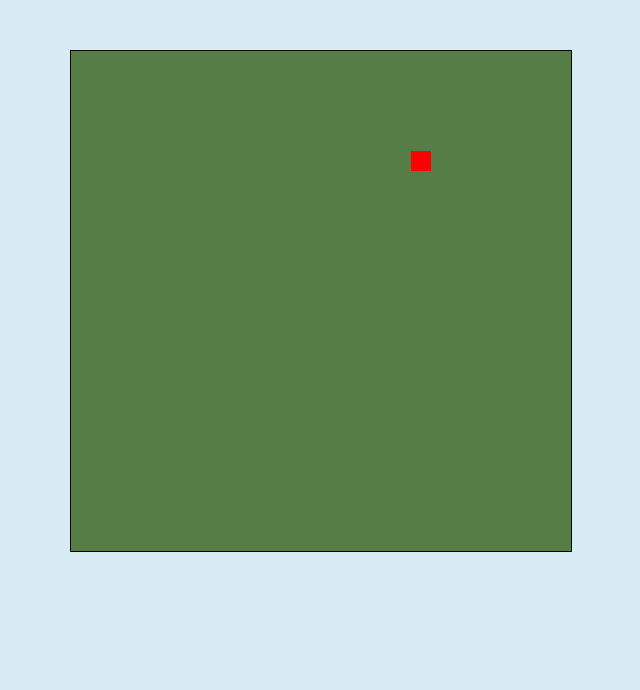
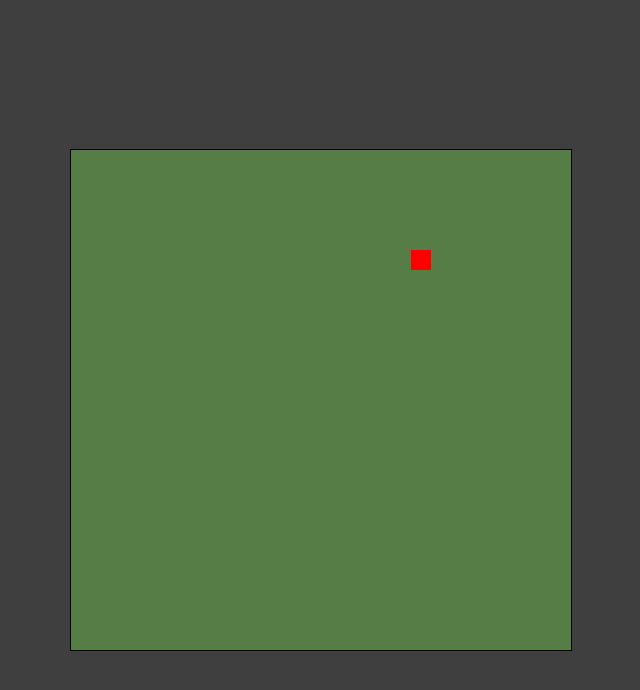
Before and after one commit to damianlewandowski/snake-game, a plain HTML site: page index.html in a window 1280 px wide. Shown: the whole page, without its empty margins (319-959 px from the left). Drawn offline with Linux system fonts and the light colour scheme.

Commit message:
centered and removed embarassing comments

```diff
--- a/main.js
+++ b/main.js
@@ -22,7 +22,6 @@ class Square {
         this.y += this.size;
         break;
       default:
-        console.log("Shieeet");
         break;
     }
   }
@@ -172,7 +171,6 @@ class Snake {
       counter: 0,
       limit: this.headDirections.length + 1,
     };
-    console.log(snakeSegmentObj.directions);
     this.tailQueue.push(snakeSegmentObj);
 
     this.spawnApple();
@@ -197,7 +195,6 @@ class Snake {
     this.updateTailQueue();
     this.moveTail();
     this.drawTail();
-    console.log(this.tail);
   }
 }
 
--- a/styles.css
+++ b/styles.css
@@ -4,14 +4,18 @@
 }
 
 body {
-  background: #d6ebf2;
+  background: #3f3f3f;
+  width: 100%;
+  height: 100vh;
+  display: flex;
+  justify-content: center;
+  align-items: center;
 }
 
 canvas {
   border: 1px solid black;
   background: #567d46;
   display: block;
-  margin: 50px auto;
 }
 
 .block1 {
```
